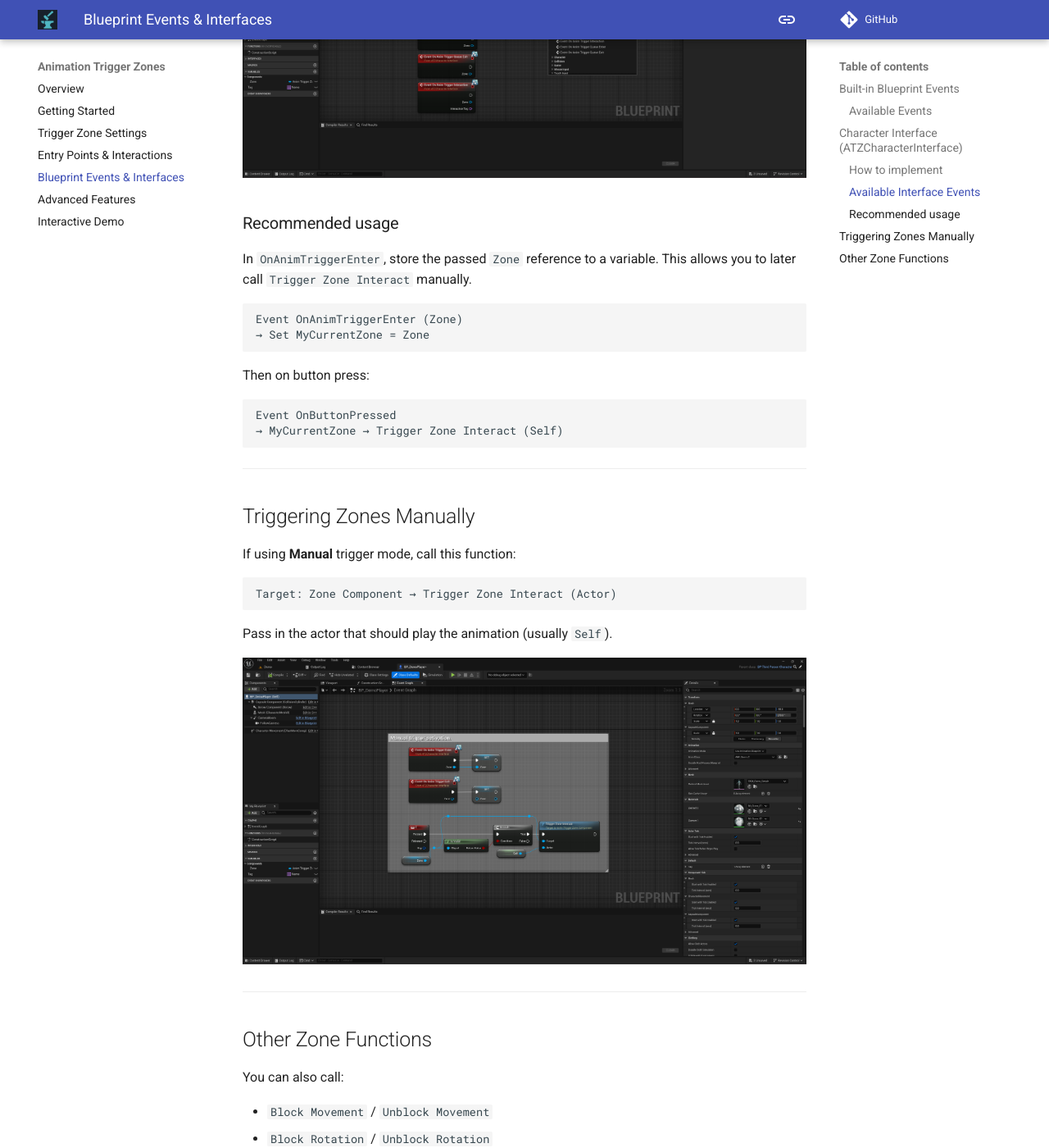
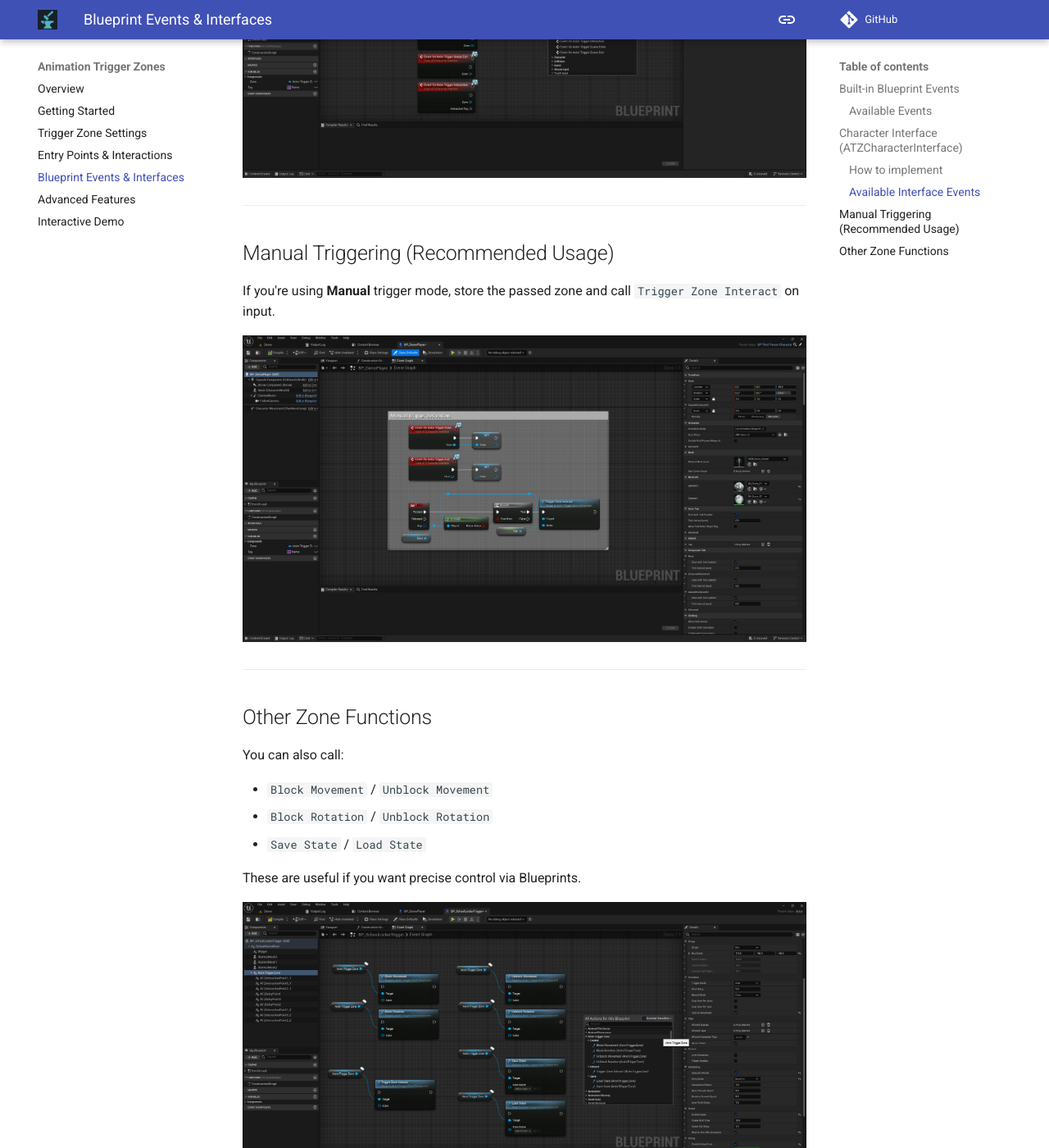
Before and after one commit to george-shilovsky/quickforge-docs, an MkDocs documentation site: the page built from docs/AnimationTriggerZones/blueprints.md, in a window 1280 px wide and 1400 px high, scrolled down 2212 px. Shown: the whole window at 82% size. Built offline with MkDocs 1.6.1 and Material for MkDocs 9.7.7, drawn with Linux system fonts in a browser that asks for light colours; comment, search, counter and statistics services are not loaded; some of the changed text lies outside the part shown.

Commit message:
Update blueprints.md

````diff
--- a/docs/AnimationTriggerZones/blueprints.md
+++ b/docs/AnimationTriggerZones/blueprints.md
@@ -52,33 +52,11 @@ To receive zone-related callbacks directly in your Blueprint character, implemen
 
 ![SCREENSHOT](images/blueprints_SCREENSHOT_2.png)
 
-### Recommended usage
-
-In `OnAnimTriggerEnter`, store the passed `Zone` reference to a variable. This allows you to later call `Trigger Zone Interact` manually.
-
-```blueprint
-Event OnAnimTriggerEnter (Zone)
-→ Set MyCurrentZone = Zone
-```
-
-Then on button press:
-
-```blueprint
-Event OnButtonPressed
-→ MyCurrentZone → Trigger Zone Interact (Self)
-```
-
 ---
 
-## Triggering Zones Manually
+## Manual Triggering (Recommended Usage)
 
-If using **Manual** trigger mode, call this function:
-
-```blueprint
-Target: Zone Component → Trigger Zone Interact (Actor)
-```
-
-Pass in the actor that should play the animation (usually `Self`).
+If you're using **Manual** trigger mode, store the passed zone and call `Trigger Zone Interact` on input.
 
 ![SCREENSHOT](images/blueprints_SCREENSHOT_3.png)
 
@@ -92,7 +70,7 @@ You can also call:
 - `Block Rotation` / `Unblock Rotation`
 - `Save State` / `Load State`
 
-Useful if you want precise control via Blueprints.
+These are useful if you want precise control via Blueprints.
 
 ![SCREENSHOT](images/blueprints_SCREENSHOT_4.png)
 
````
Also changed, not shown: other parts of docs/AnimationTriggerZones/blueprints.md (+10 -10 lines).
